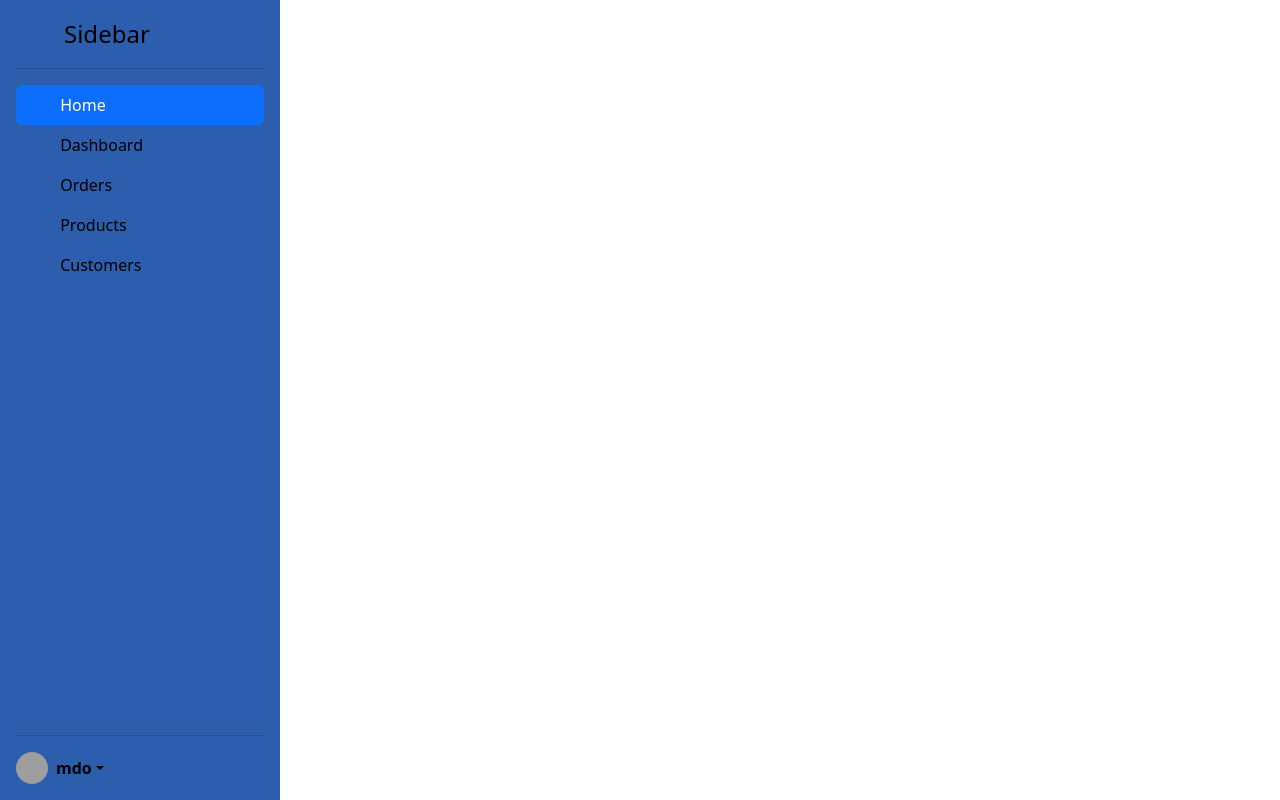
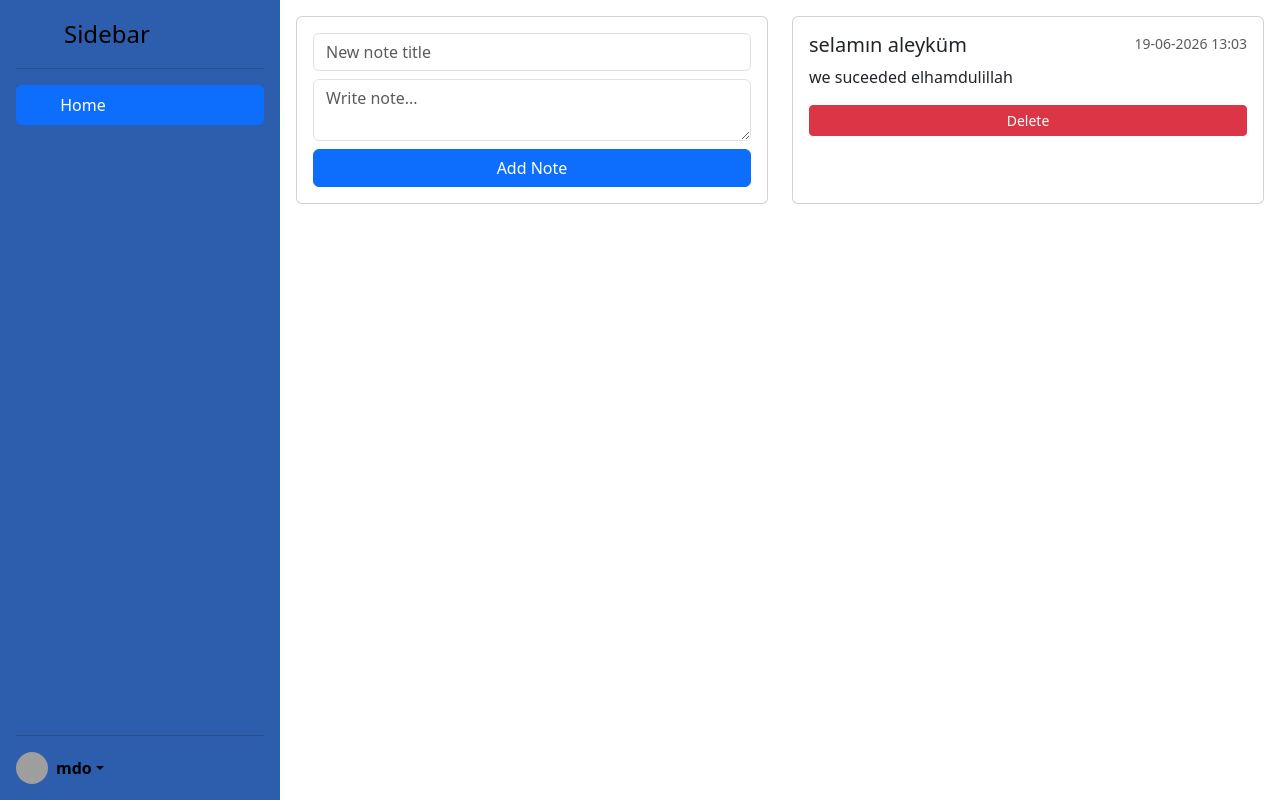
Before and after one commit to selimtas2149-hash/one-day-in-my-life, a Flask app: page /home in a window 1280 px wide. Run offline with Flask 3, Linux system fonts and the light colour scheme; data comes from the database, SQL or seed files in the repository; both versions use the stored data as it was after the commit; some web fonts are replaced; grey boxes are pictures that could not be loaded.

Commit message:
it is near to be done

```diff
--- a/main.py
+++ b/main.py
@@ -2,11 +2,12 @@ from flask import Flask, render_template, request , url_for,redirect, flash
 
 from flask_sqlalchemy import SQLAlchemy
 from sqlalchemy.orm import DeclarativeBase, Mapped, mapped_column
+
 from sqlalchemy import Integer, String, Boolean
 from sqlalchemy.exc import IntegrityError
 
 import os
-
+from datetime import datetime,timezone
 
 
 
@@ -19,11 +20,28 @@ db = SQLAlchemy(app)
 
 
 
+
+
 class User(db.Model):
     id: Mapped[int] = mapped_column(Integer, primary_key=True)
     username: Mapped[str] = mapped_column(String(80), unique=False, nullable=False)
     email: Mapped[str] = mapped_column(String(120), unique=True, nullable=False)
     password: Mapped[str] = mapped_column(String(120), nullable=False)
+
+
+class Note(db.Model):
+    id: Mapped[int] = mapped_column(Integer, primary_key=True)
+    title: Mapped[str] = mapped_column(String(1000), nullable=False)
+    note: Mapped[str] = mapped_column(String(1000), nullable=False)
+    created_at = db.Column(db.DateTime, default=lambda: datetime.now(timezone.utc))
+
+
+
+
+
+
+
+
 
 
 
@@ -63,9 +81,31 @@ def register():
 
     return render_template("register.html")
 
+@app.route("/delete/<int:id>")
+def delete_note(id):
+    note = Note.query.get_or_404(id)
+
+    db.session.delete(note)
+    db.session.commit()
+
+    return redirect("/home")
+
 @app.route('/home',methods=["GET","POST"])
+@app.route("/home", methods=["GET", "POST"])
 def home():
-    return render_template("home.html")
+    if request.method == "POST":
+        title = request.form["title"]
+        note_text = request.form["note"]
+
+        new_note = Note(title=title, note=note_text)
+        db.session.add(new_note)
+        db.session.commit()
+
+        return redirect("/home")
+
+    notes = Note.query.all()
+
+    return render_template("home.html", note=notes)
 
 
 @app.route('/login',methods=['GET', 'POST'])
--- a/templates/home.html
+++ b/templates/home.html
@@ -1,85 +1,103 @@
 {% extends "base.html" %}
 
 {% block body %}
-    <div class="d-flex flex-column flex-shrink-0 p-3 bg-body-tertiary" style="width: 280px; height:800px; background-color:#2C5EAD !important">
+
+<div class="d-flex">
+
+    <!-- YOUR SIDEBAR (UNCHANGED EXACTLY) -->
+    <div class="d-flex flex-column flex-shrink-0 p-3 bg-body-tertiary"
+         style="width: 280px; height:800px; background-color:#2C5EAD !important">
+
         <a href="/" class="d-flex align-items-center mb-3 mb-md-0 me-md-auto link-body-emphasis text-decoration-none">
             <svg class="bi pe-none me-2" width="40" height="32" aria-hidden="true">
                 <use xlink:href="#bootstrap"></use>
             </svg>
             <span class="fs-4">Sidebar</span>
         </a>
+
         <hr>
+
         <ul class="nav nav-pills flex-column mb-auto">
             <li class="nav-item">
                 <a href="#" class="nav-link active" aria-current="page">
                     <svg class="bi pe-none me-2" width="16" height="16" aria-hidden="true">
                         <use xlink:href="#home"></use>
                     </svg>
-
                     Home
                 </a>
             </li>
-            <li>
-                <a href="#" class="nav-link link-body-emphasis">
-                    <svg class="bi pe-none me-2" width="16" height="16" aria-hidden="true">
-                        <use xlink:href="#speedometer2"></use>
-                    </svg>
+        </ul>
 
-                    Dashboard
-                </a>
-            </li>
-            <li>
-                <a href="#" class="nav-link link-body-emphasis">
-                    <svg class="bi pe-none me-2" width="16" height="16" aria-hidden="true">
-                        <use xlink:href="#table"></use>
-                    </svg>
+        <hr>
 
-                    Orders
-                </a>
-            </li>
-            <li>
-                <a href="#" class="nav-link link-body-emphasis">
-                    <svg class="bi pe-none me-2" width="16" height="16" aria-hidden="true">
-                        <use xlink:href="#grid"></use>
-                    </svg>
-
-                    Products
-                </a>
-            </li>
-            <li>
-                <a href="#" class="nav-link link-body-emphasis">
-                    <svg class="bi pe-none me-2" width="16" height="16" aria-hidden="true">
-                        <use xlink:href="#people-circle"></use>
-                    </svg>
-
-                    Customers
-                </a>
-            </li>
-        </ul>
-        <hr>
         <div class="dropdown">
-            <a href="#" class="d-flex align-items-center link-body-emphasis text-decoration-none dropdown-toggle" data-bs-toggle="dropdown" aria-expanded="false">
-                <img src="https://github.com/mdo.png" alt="" width="32" height="32" class="rounded-circle me-2">
+            <a href="#" class="d-flex align-items-center link-body-emphasis text-decoration-none dropdown-toggle"
+               data-bs-toggle="dropdown" aria-expanded="false">
+                <img src="https://github.com/mdo.png" alt="" width="32" height="32"
+                     class="rounded-circle me-2">
                 <strong>mdo</strong>
             </a>
+
             <ul class="dropdown-menu text-small shadow">
-                <li>
-                    <a class="dropdown-item" href="#">New project...</a>
-                </li>
-                <li>
-                    <a class="dropdown-item" href="#">Settings</a>
-                </li>
-                <li>
-                    <a class="dropdown-item" href="#">Profile</a>
-                </li>
-                <li>
-                    <hr class="dropdown-divider">
-                </li>
-                <li>
-                    <a class="dropdown-item" href="#">Sign out</a>
-                </li>
+                <li><a class="dropdown-item" href="#">New project...</a></li>
+                <li><a class="dropdown-item" href="#">Settings</a></li>
+                <li><a class="dropdown-item" href="#">Profile</a></li>
+                <li><hr class="dropdown-divider"></li>
+                <li><a class="dropdown-item" href="#">Sign out</a></li>
             </ul>
         </div>
+
     </div>
 
-{%endblock%}
+    <!-- NOTES AREA -->
+    <div class="flex-grow-1 p-3">
+
+        <div class="row">
+
+            <!-- ➕ ADD NOTE BOX -->
+            <div class="col-md-6 mb-3">
+                <div class="card p-3 h-100">
+
+                    <form method="POST">
+                        <input class="form-control mb-2" name="title" placeholder="New note title">
+                        <textarea class="form-control mb-2" name="note" placeholder="Write note..."></textarea>
+
+                        <button class="btn btn-primary w-100">Add Note</button>
+                    </form>
+
+                </div>
+            </div>
+
+            <!-- NOTES -->
+            {% for note in note %}
+            <div class="col-md-6 mb-3">
+                <div class="card p-3 h-100">
+
+                    <div class="d-flex justify-content-between">
+
+                        <div>
+                            <h5>{{ note.title }}</h5>
+                            <p>{{ note.note }}</p>
+                        </div>
+
+                        <small class="text-muted">
+                            {{ note.created_at.strftime('%d-%m-%Y %H:%M') }}
+                        </small>
+
+                    </div>
+
+                    <a href="/delete/{{ note.id }}" class="btn btn-danger btn-sm">
+                        Delete
+                    </a>
+
+                </div>
+            </div>
+            {% endfor %}
+
+        </div>
+
+    </div>
+
+</div>
+
+{% endblock %}
```
Also changed, not shown: instance/users.db.
